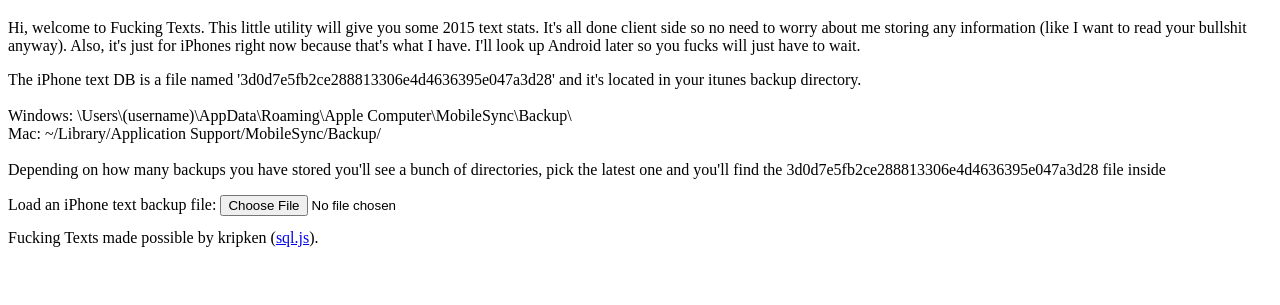
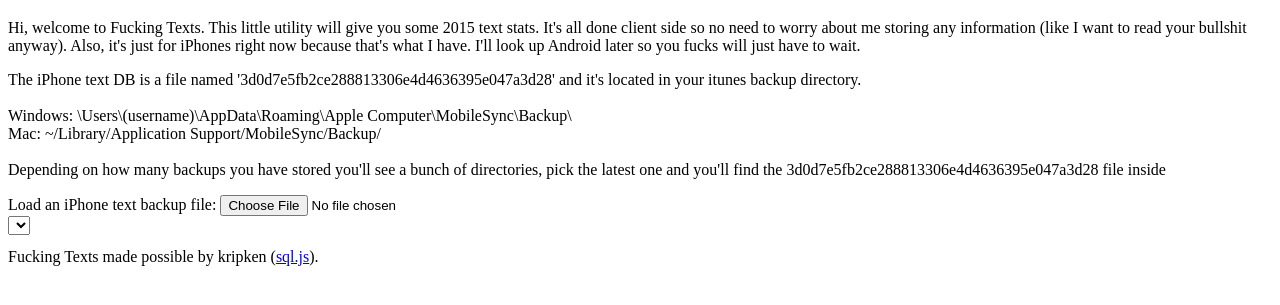
Before and after one commit to jeremykirschner/FuckingTexts, a plain HTML site: page index.html in a window 1280 px wide. Shown: the part 61-366 px from the top of the page. Drawn offline with Linux system fonts and the light colour scheme.

Commit message:
added year select

```diff
--- a/index.html
+++ b/index.html
@@ -4,7 +4,6 @@
     <meta charset="UTF-8">
     <title>Fucking Texts</title>
 </head>
-<body>
 <body>
 <h1>Fucking Texts</h1>
 
@@ -14,7 +13,8 @@
     Windows: \Users\(username)\AppData\Roaming\Apple Computer\MobileSync\Backup\<br/>
     Mac: ~/Library/Application Support/MobileSync/Backup/<br/><br/>
     Depending on how many backups you have stored you'll see a bunch of directories, pick the latest one and you'll find the 3d0d7e5fb2ce288813306e4d4636395e047a3d28 file inside</p>
-    <label class="button">Load an iPhone text backup file: <input type='file' id='dbfile' ></label>
+    <label class="button">Load an iPhone text backup file: <input type='file' id='dbfile' ></label><br/>
+    <select title="years" id="years"></select>
     <pre id="output"></pre>
     <label id="error" class="error"></label>
 </main>
```
